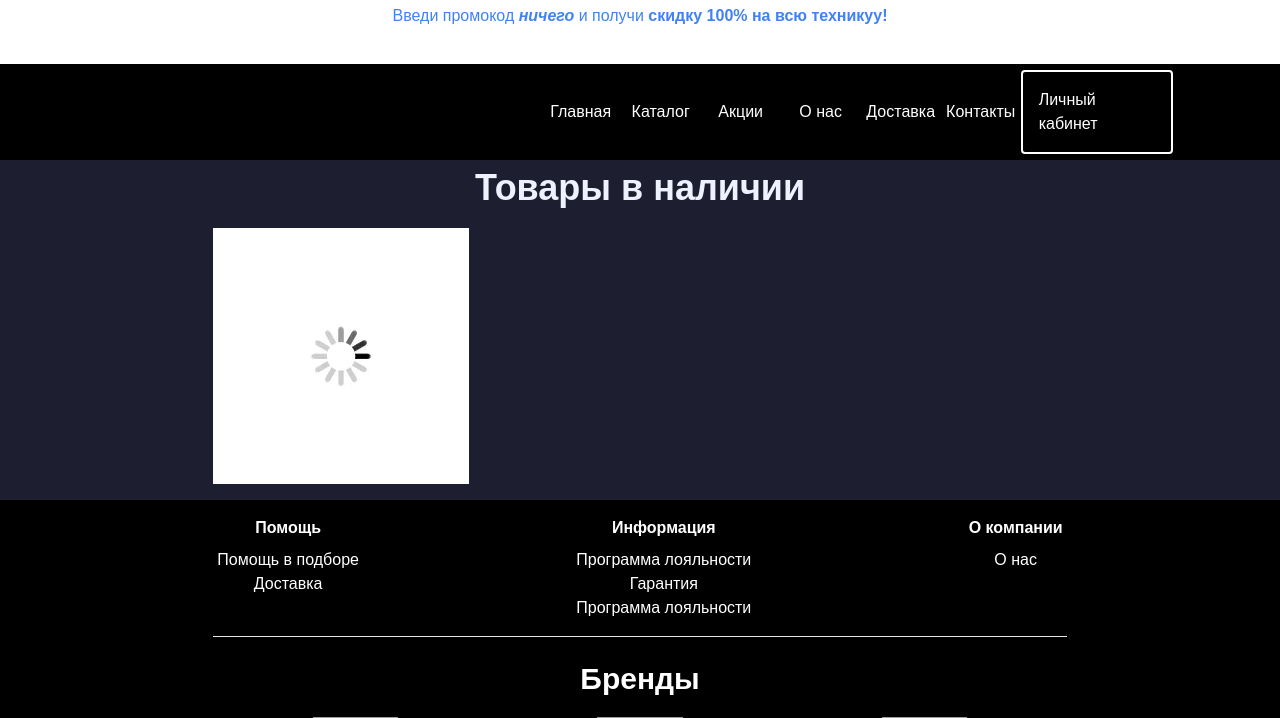
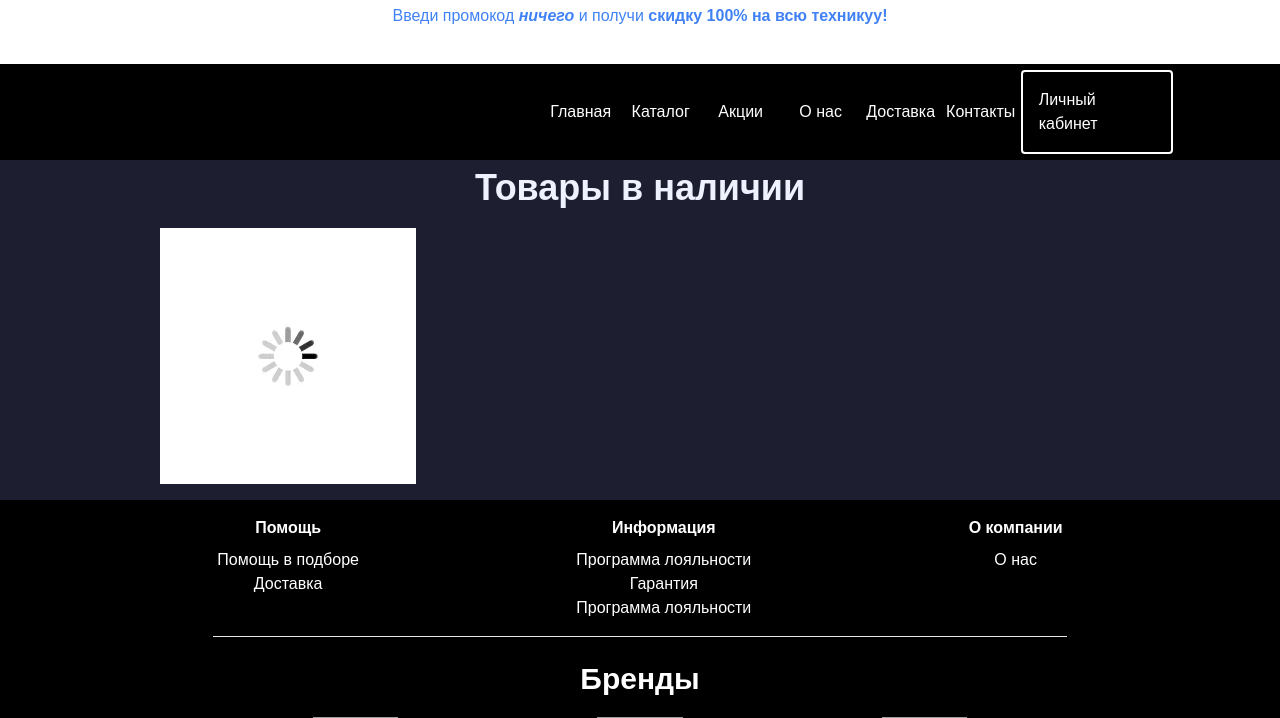
Before and after one commit to guff192/htmx-online-store, a Python web app: template templates/catalog.html in a window 1280 px wide. Shown: the top 718 px of the page. Run offline with Jinja, Linux system fonts and the light colour scheme; the template is opened without the code that fills it, so the values that code supplies are empty; style sheets or scripts are compiled from the project's sources; some web fonts are replaced; grey boxes are pictures that could not be loaded.

Commit message:
Changed main content width

```diff
--- a/templates/_base.html
+++ b/templates/_base.html
@@ -41,7 +41,7 @@
         {% block header %}<h1 id="page-header">Default Header</h1>{% endblock %}
     </header>
 
-    <main id="content" class="w-full md:w-8/12 mx-auto mt-2">
+    <main id="content" class="w-full md:w-9/12 mx-auto mt-2">
         {% block content %}{% endblock %}
     </main>
 
```
